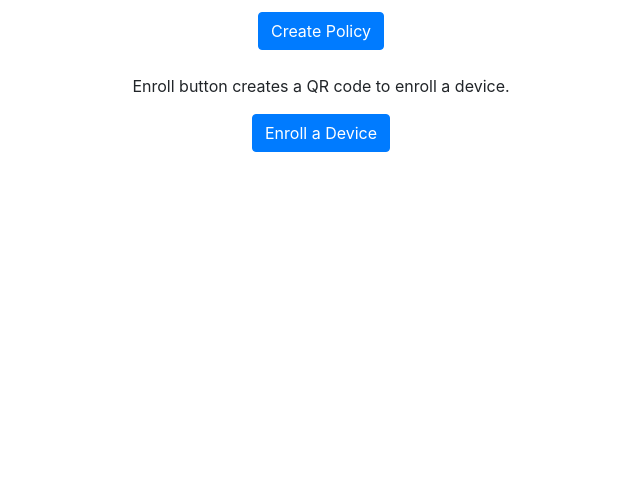
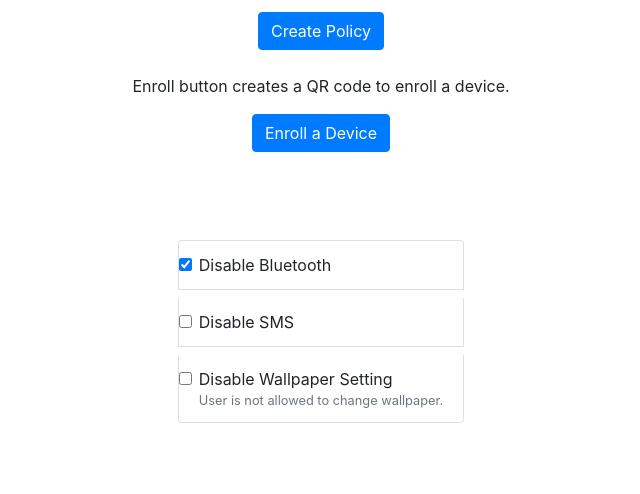
Before and after one commit to active-sludge/Emma, a Django app: page /policies in a window 1280 px wide. Shown: the part 252-746 px from the top of the page, without its empty margins (319-959 px from the left). Run offline with Django 3.2, Linux system fonts and the light colour scheme; the visitor is signed in with stand-in values (Sample User, id 1); some libraries are stand-ins or nearby versions.

Commit message:
Add three optin to policies.

```diff
--- /dev/null
+++ b/EmmaProject/EmmaProject/static/emmaApp/css/list-groups.css
@@ -0,0 +1,61 @@
+.b-example-divider {
+  height: 3rem;
+  background-color: rgba(0, 0, 0, .1);
+  border: solid rgba(0, 0, 0, .15);
+  border-width: 1px 0;
+  box-shadow: inset 0 .5em 1.5em rgba(0, 0, 0, .1), inset 0 .125em .5em rgba(0, 0, 0, .15);
+}
+
+.bi {
+  vertical-align: -.125em;
+  fill: currentColor;
+}
+
+.opacity-50 { opacity: .5; }
+.opacity-75 { opacity: .75; }
+
+.list-group {
+  width: auto;
+  max-width: 460px;
+  margin: 4rem auto;
+}
+
+.form-check-input:checked + .form-checked-content {
+  opacity: .5;
+}
+
+.form-check-input-placeholder {
+  pointer-events: none;
+  border-style: dashed;
+}
+[contenteditable]:focus {
+  outline: 0;
+}
+
+.list-group-checkable {
+  display: grid;
+  gap: .5rem;
+  border: 0;
+}
+.list-group-checkable .list-group-item {
+  cursor: pointer;
+  border-radius: .5rem;
+}
+.list-group-item-check {
+  position: absolute;
+  clip: rect(0, 0, 0, 0);
+  pointer-events: none;
+}
+.list-group-item-check:hover + .list-group-item {
+  background-color: var(--bs-light);
+}
+.list-group-item-check:checked + .list-group-item {
+  color: #fff;
+  background-color: var(--bs-blue);
+}
+.list-group-item-check[disabled] + .list-group-item,
+.list-group-item-check:disabled + .list-group-item {
+  pointer-events: none;
+  filter: none;
+  opacity: .5;
+}
--- a/EmmaProject/templates/emma/base.html
+++ b/EmmaProject/templates/emma/base.html
@@ -10,7 +10,10 @@
     <link rel="stylesheet" href="https://stackpath.bootstrapcdn.com/bootstrap/4.4.1/css/bootstrap.min.css" integrity="sha384-Vkoo8x4CGsO3+Hhxv8T/Q5PaXtkKtu6ug5TOeNV6gBiFeWPGFN9MuhOf23Q9Ifjh" crossorigin="anonymous">
     <link rel="stylesheet" href="https://cdn.jsdelivr.net/npm/bootstrap-icons@1.5.0/font/bootstrap-icons.css">
 
+    <!-- Custom styles for this template -->
+    <link href="{% static 'emmaApp/css/list-groups.css' %}" rel="stylesheet">
     <link rel="icon" type="image/png"  href="{% static 'favicon.ico' %}">
+
     <title>Emma</title>
 </head>
 <body>
--- a/EmmaProject/templates/emma/policies.html
+++ b/EmmaProject/templates/emma/policies.html
@@ -1,4 +1,5 @@
 {% extends "emma/base.html" %}
+{% load static %}
 
 {% block content %}
 
@@ -36,4 +37,31 @@
     </div>
 </div>
 
+
+
+<div class="d-flex gap-5 justify-content-center">
+    <div class="list-group mx-0">
+        <label class="list-group-item d-flex gap-2">
+            <input class="form-check-input flex-shrink-0" type="checkbox" value="" checked="">
+            <span>
+                Disable Bluetooth
+            </span>
+        </label>
+
+        <label class="list-group-item d-flex gap-2">
+            <input class="form-check-input flex-shrink-0" type="checkbox" value="">
+              <span>
+                Disable SMS
+              </span>
+            </label>
+        <label class="list-group-item d-flex gap-2">
+            <input class="form-check-input flex-shrink-0" type="checkbox" value="">
+            <span>
+                Disable Wallpaper Setting
+                <small class="d-block text-muted">User is not allowed to change wallpaper.</small>
+            </span>
+        </label>
+    </div>
+</div>
+
 {% endblock %}
```
